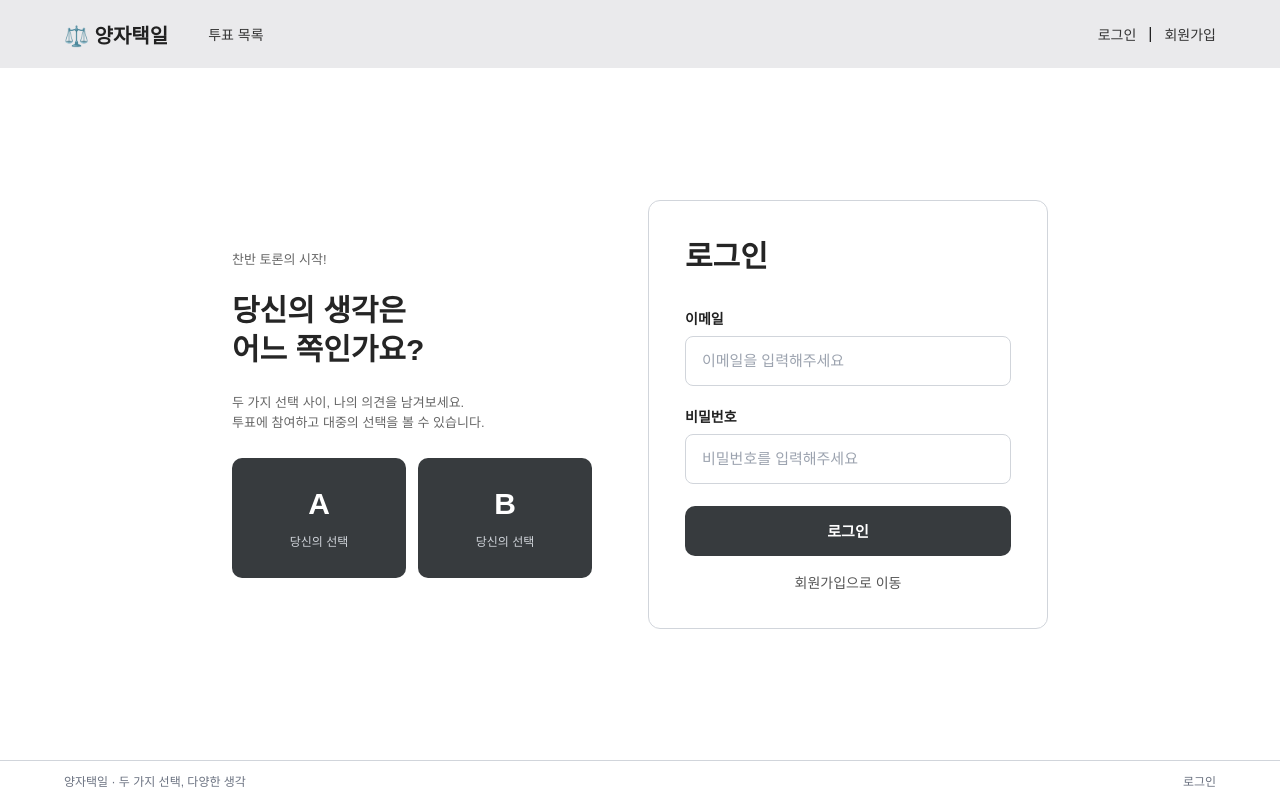
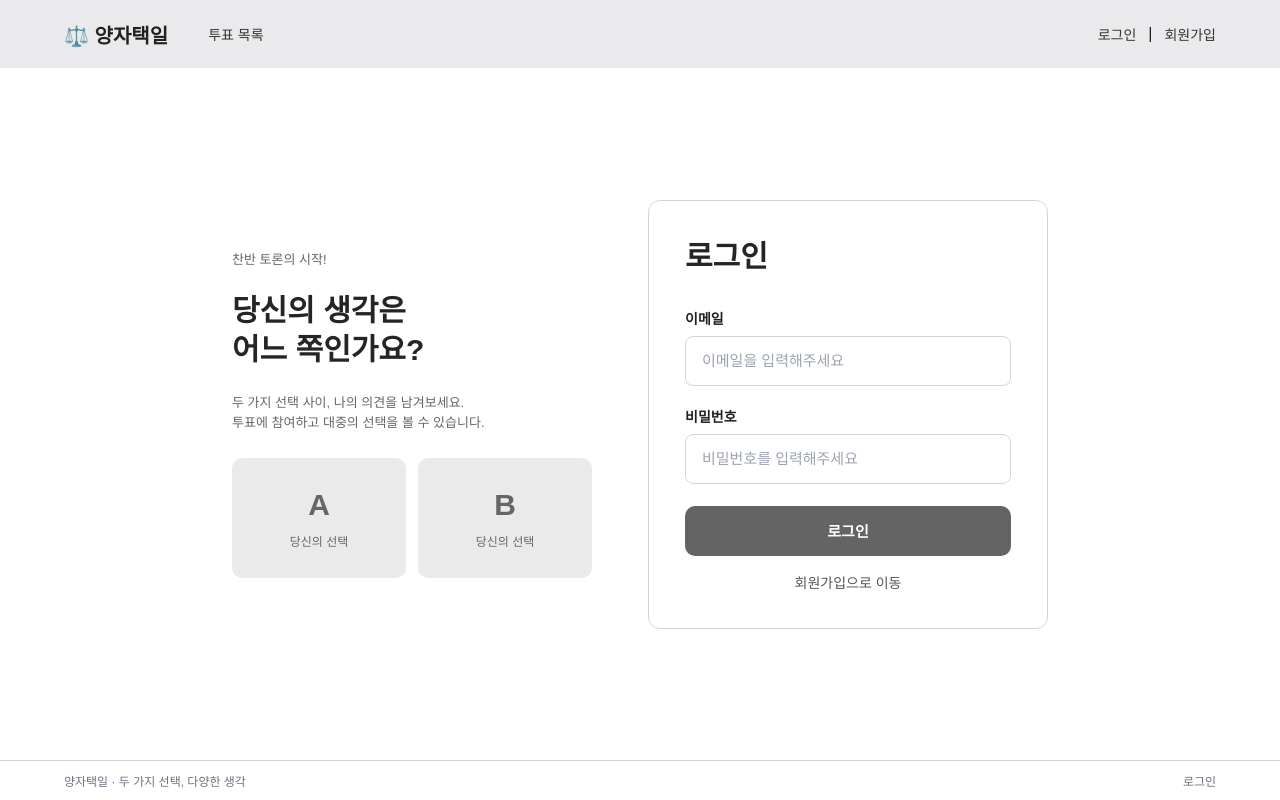
Before and after one commit to aranparrk/either-or, a React (Vite) app in the folder frontend/: page /login in a window 1280 px wide. Built offline with nearby package versions, Linux system fonts and the light colour scheme.

Commit message:
[STYLE] 로그인/회원가입 화면 밎 버튼 스타일 수정

```diff
--- a/frontend/src/components/common/Button.jsx
+++ b/frontend/src/components/common/Button.jsx
@@ -15,7 +15,7 @@ const StyledBtn = styled.button`
   box-sizing: border-box;
   height: 50px;
   border: none;
-  background-color: rgb(55, 59, 62);
+  background-color: rgb(100, 100, 100);
   border-radius: 10px;
   color: white;
   font-size: 15px;
@@ -30,11 +30,11 @@ const StyledBtn = styled.button`
   ${({ $enabled }) =>
     $enabled &&
     css`
-      background-color: rgb(75, 79, 82);
+      background-color: rgb(55, 59, 62);
       cursor: pointer;
 
       &:active {
-        background-color: rgb(55, 59, 62);
+        background-color: rgb(70, 70, 70);
       }
     `}
 `;
--- a/frontend/src/pages/Login.jsx
+++ b/frontend/src/pages/Login.jsx
@@ -99,21 +99,20 @@ const Caption2 = styled.div`
   height: 120px;
   box-sizing: border-box;
   padding: 16px;
-  background-color: #373b3e;
+  background-color: rgb(234, 234, 234);
   border-radius: 10px;
-  color: white;
   text-align: center;
 
   h1 {
     margin: 0 0 10px;
     font-size: 30px;
-    color: white;
+    color: #666;
   }
 
   p {
     margin: 0;
     font-size: 12px;
-    color: #d1d5db;
+    color: #666;
   }
 `;
 
@@ -179,12 +178,12 @@ const Login = () => {
 
         <ABbox>
           <Caption2>
-            <Title>A</Title>
-            <Caption1>당신의 선택</Caption1>
+            <h1>A</h1>
+            <p>당신의 선택</p>
           </Caption2>
           <Caption2>
-            <Title>B</Title>
-            <Caption1>당신의 선택</Caption1>
+            <h1>B</h1>
+            <p>당신의 선택</p>
           </Caption2>
         </ABbox>
       </Form1>
--- a/frontend/src/pages/SignUp.jsx
+++ b/frontend/src/pages/SignUp.jsx
@@ -92,9 +92,9 @@ const Caption2 = styled.div`
   box-sizing: border-box;
   padding: 24px;
   gap: 14px;
-  background-color: #373b3e;
+  background-color: rgb(234, 234, 234);
   border-radius: 10px;
-  color: white;
+  color: #666;
   font-size: 13px;
   line-height: 1.6;
 `;
@@ -194,7 +194,7 @@ const SignUp = () => {
 
     if (response.data === true) {
       alert("회원가입이 완료되었습니다.");
-      nav("/", { replace: true });
+      nav("/login", { replace: true }); // 회원가입 완료 후 로그인 페이지로 이동
     } else {
       alert("회원 가입이 실패 했습니다.");
     }
```
